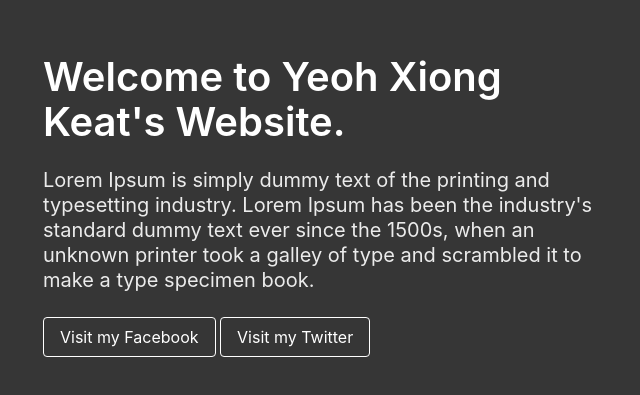
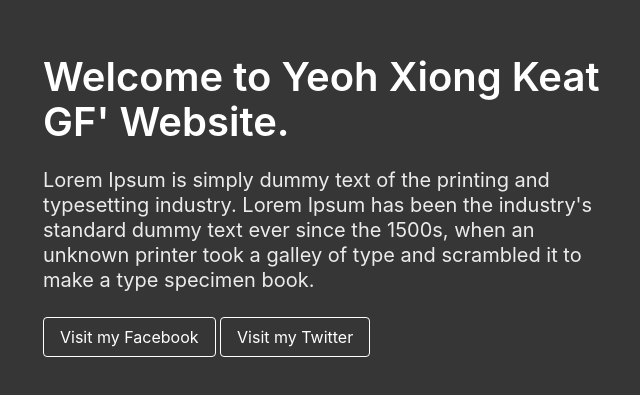
Before and after one commit to WTXiong/yeohxiongkeat.github.io, a plain HTML site: page index.html in a window 1280 px wide. Shown: the part 195-590 px from the top of the page, without its empty margins (315-955 px from the left). Drawn offline with nearby package versions, Linux system fonts and the light colour scheme.

Commit message:
Update index.html

```diff
--- a/index.html
+++ b/index.html
@@ -13,7 +13,7 @@
             <div class="columns is-vcentered is-centered">
                 <div class="column is-6">
                     <div class="block">
-                        <h1 class="title is-2">Welcome to Yeoh Xiong Keat's Website.</h1>
+                        <h1 class="title is-2">Welcome to Yeoh Xiong Keat GF' Website.</h1>
                     </div>
                     <div class="block">
                         <h2 class="subtitle">Lorem Ipsum is simply dummy text of the printing and typesetting industry. Lorem Ipsum has been the industry's standard dummy text ever since the 1500s, when an unknown printer took a galley of type and scrambled it to make a type specimen book.<br>
```
